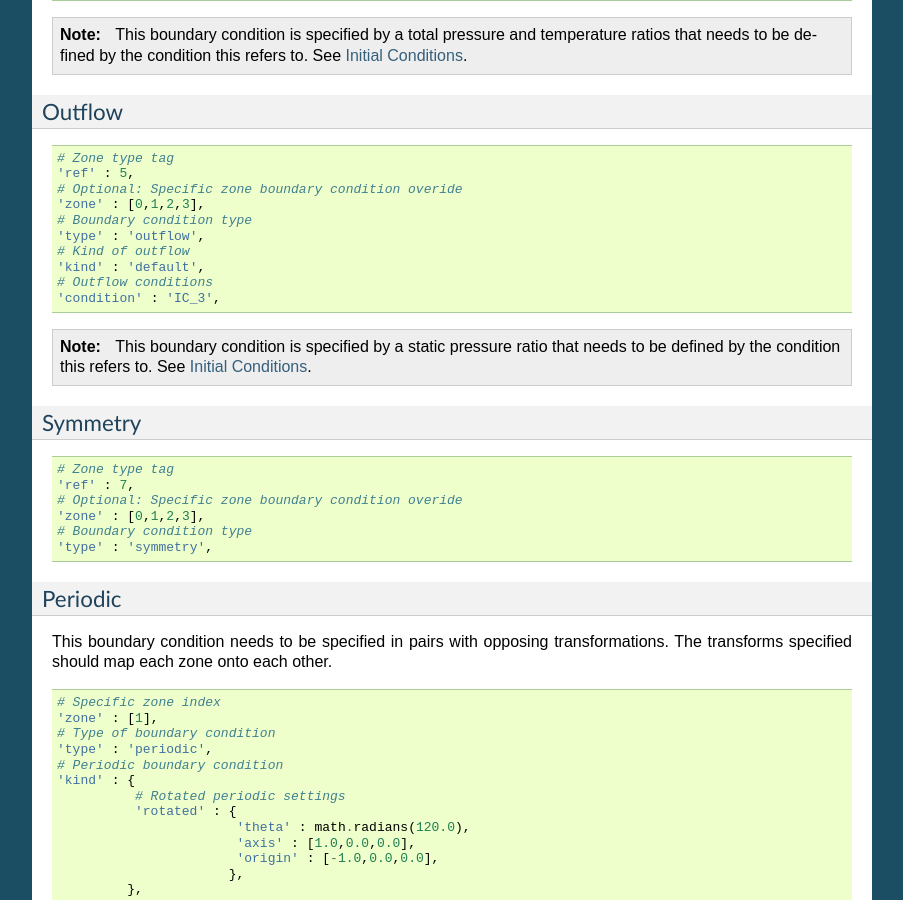
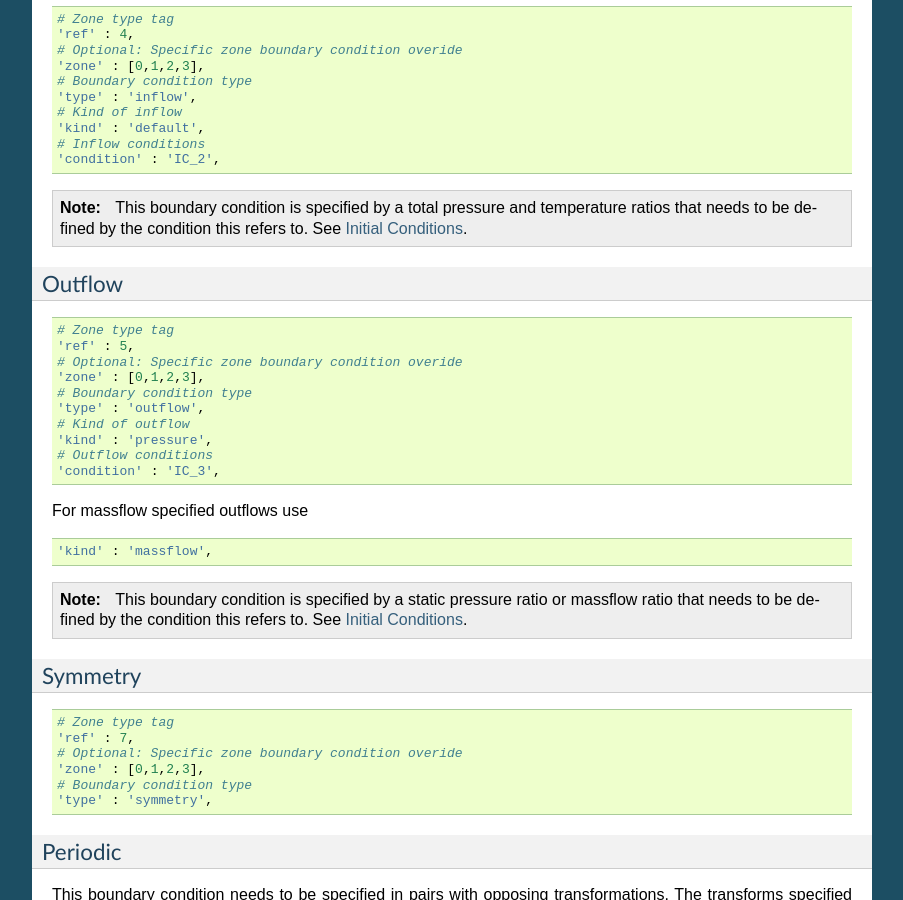
Before and after one commit to zCFD/zCFDguide, a Sphinx documentation site: the page built from docs/source/control-dict.rst, in a window 1280 px wide and 900 px high, scrolled down 6985 px. Shown: the whole window, without its empty margins (198-1101 px from the left). Built offline with Sphinx 7.4.7, drawn with Linux system fonts in a browser that asks for light colours; formulas are drawn with MathJax 3; some of the changed text lies outside the part shown.

Commit message:
Added mass flow outflow bc info

```diff
--- a/docs/source/control-dict.rst
+++ b/docs/source/control-dict.rst
@@ -315,6 +317,15 @@ Certain conditions are specified relative to a reference set of conditons
     # static pressure/reference static pressure
     'static pressure ratio' : 1.0,
 
+.. code-block:: python
+
+    'reference' : 'IC_1',
+    # Mass flow ratio
+    'mass flow ratio' : 1.0,
+
+.. note::
+
+    :math:`W^* =\frac{\dot{m}\sqrt{C_pT_0}}{p_0}`
 
 Boundary Conditions
 -------------------
@@ -486,13 +497,19 @@ Outflow
     # Boundary condition type
     'type' : 'outflow',
     # Kind of outflow
-    'kind' : 'default',
+    'kind' : 'pressure',
     # Outflow conditions
     'condition' : 'IC_3',
 
+For massflow specified outflows use
+
+.. code-block:: python
+
+    'kind' : 'massflow',
+
 .. note::
 
-    This boundary condition is specified by a static pressure ratio that needs to be defined by the
+    This boundary condition is specified by a static pressure ratio or massflow ratio that needs to be defined by the
     condition this refers to. See `Initial Conditions`_.
 
 Symmetry
```
Also changed, not shown: other parts of docs/source/control-dict.rst (+2 -0 lines).
